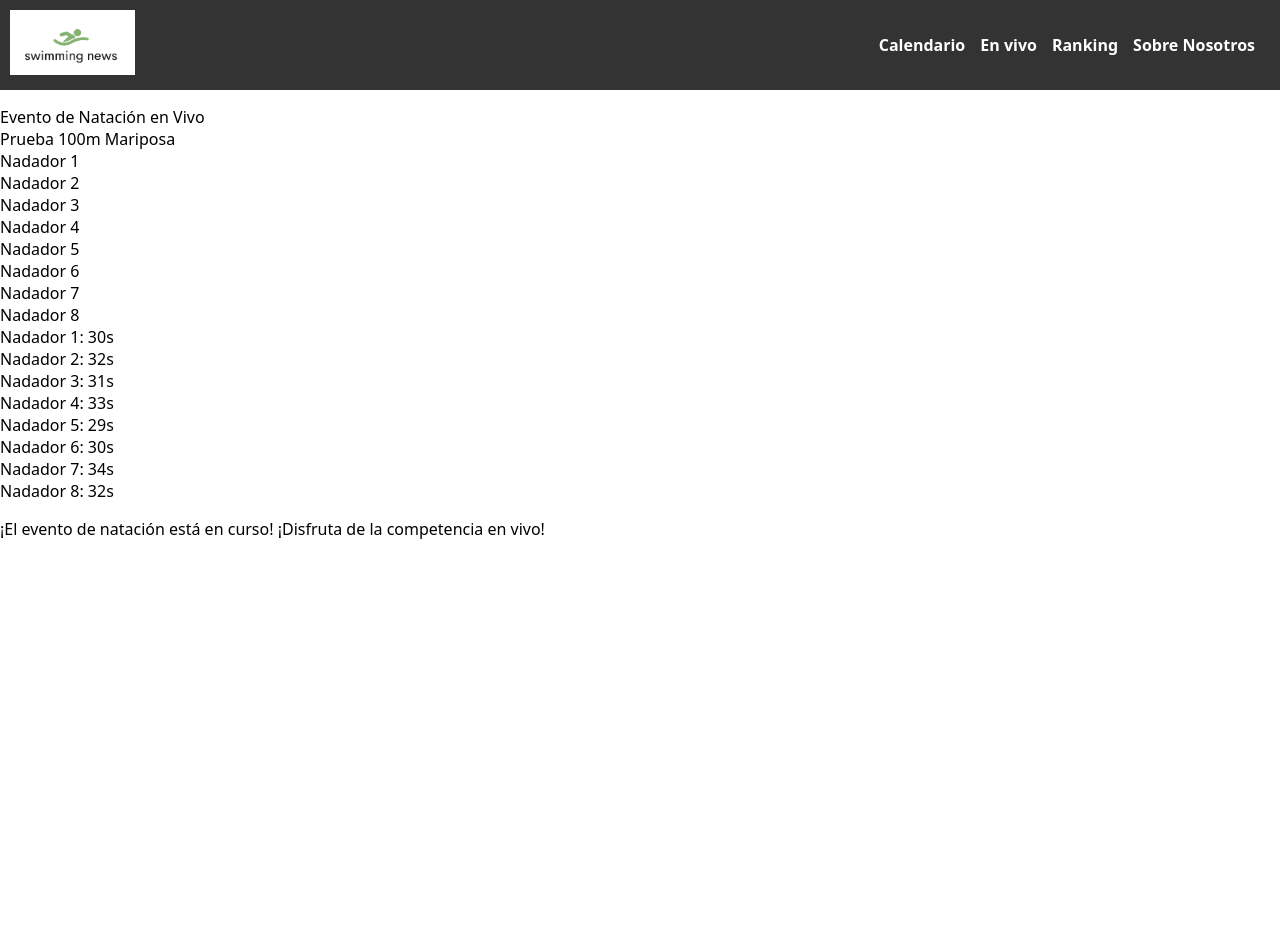
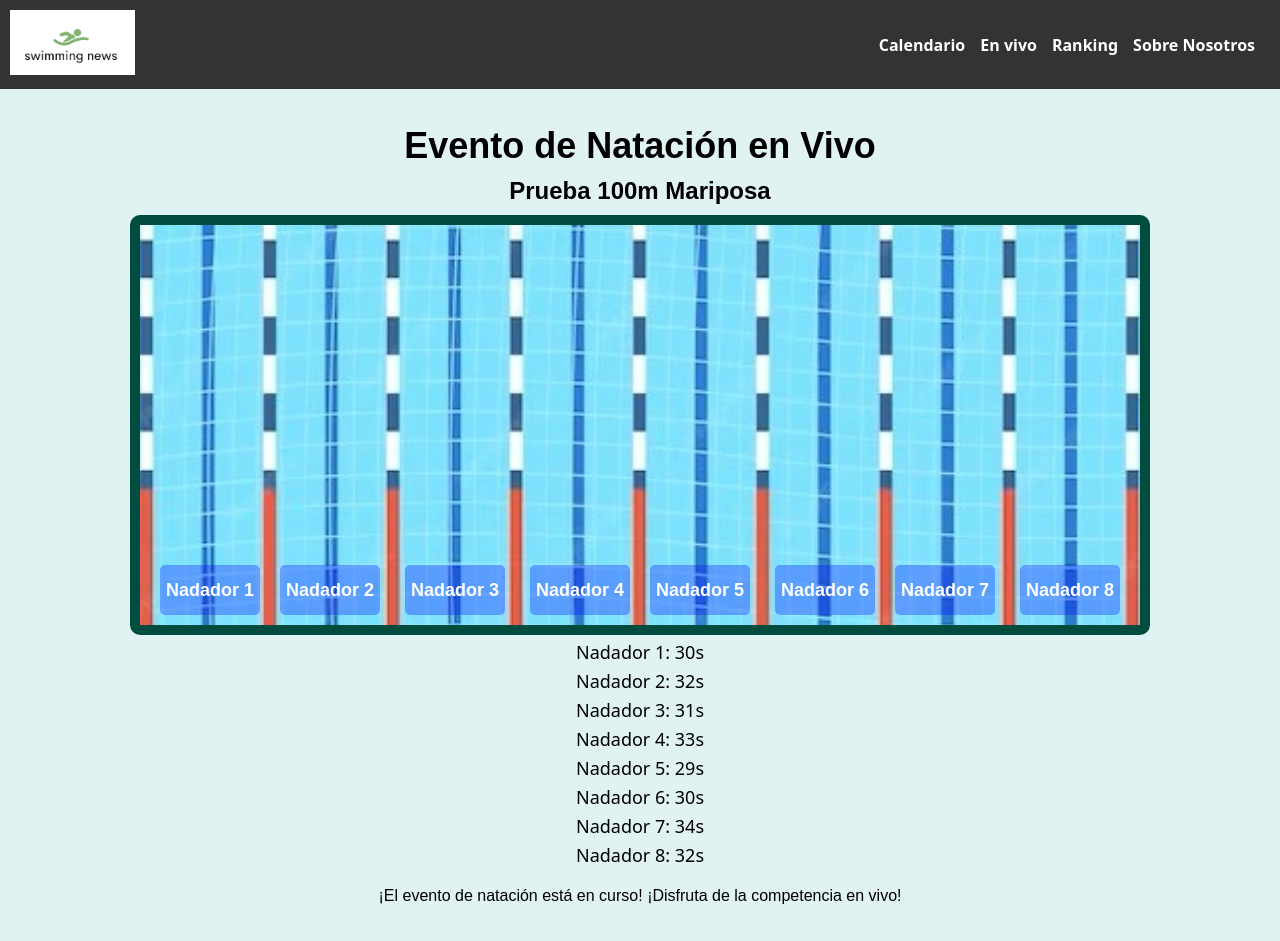
Before and after one commit to WebDeportiva/WebDeportiva, a Python web app: template web/python/templates/envivo.html in a window 1280 px wide. Before the commit the page ends 539 px from the top, so only its background shows below. Run offline with Jinja, Linux system fonts and the light colour scheme; the template is opened without the code that fills it, so the values that code supplies are empty.

Commit message:
Puto soto

```diff
--- a/web/python/static/css/style_main.css
+++ b/web/python/static/css/style_main.css
@@ -451,3 +451,68 @@
   position:fixed;
   width: 100%;
 }
+
+ /* Estilo para ennvivo.html*/
+.body2 {
+    font-family: 'Arial', sans-serif;
+    margin: 0;
+    padding: 0;
+    background-color: #E0F2F1; /* Color de fondo que evoca el agua de una piscina */
+}
+.evento {
+    text-align: center;
+    padding: 20px;
+}
+.titulo {
+    font-size: 36px;
+    font-weight: bold;
+    margin-bottom: 10px;
+}
+.prueba {
+    font-size: 24px;
+    font-weight: bold;
+    margin-bottom: 10px;
+}
+.piscina {
+    position: relative;
+    width: 1000px;
+    height: 400px;
+    margin: auto;
+    background-image: url('../img/piscina.jpg');
+    background-size: cover;
+    border: 10px solid #004D40;
+    border-radius: 10px;
+}
+.calle {
+    position: absolute;
+    width: 100px;
+    height: 50px;
+    background-color: rgba(0, 0, 255, 0.3);
+    text-align: center;
+    line-height: 50px;
+    font-size: 18px;
+    color: #fff;
+    font-weight: bold;
+    border-radius: 5px;
+}
+.calle:nth-child(1) { bottom: 10px; left: 20px; }
+.calle:nth-child(2) { bottom: 10px; left: 140px; }
+.calle:nth-child(3) { bottom: 10px; left: 265px; }
+.calle:nth-child(4) { bottom: 10px; left: 390px; }
+.calle:nth-child(5) { bottom: 10px; left: 510px; }
+.calle:nth-child(6) { bottom: 10px; left: 635px; }
+.calle:nth-child(7) { bottom: 10px; left: 755px; }
+.calle:nth-child(8) { bottom: 10px; left: 880px; }
+.parciales ul {
+    list-style-type: none;
+    padding: 0;
+}
+.parciales li {
+    font-size: 18px;
+    margin: 5px 0;
+}
+.tiempo-final {
+    font-size: 24px;
+    font-weight: bold;
+    margin-top: 20px;
+}
```
Also changed, not shown: web/python/static/js/script_envivo.js (added, +156 -0 lines), web/python/static/js/script_main.js (+0 -157 lines), web/python/static/img/piscina.jpg (added).
